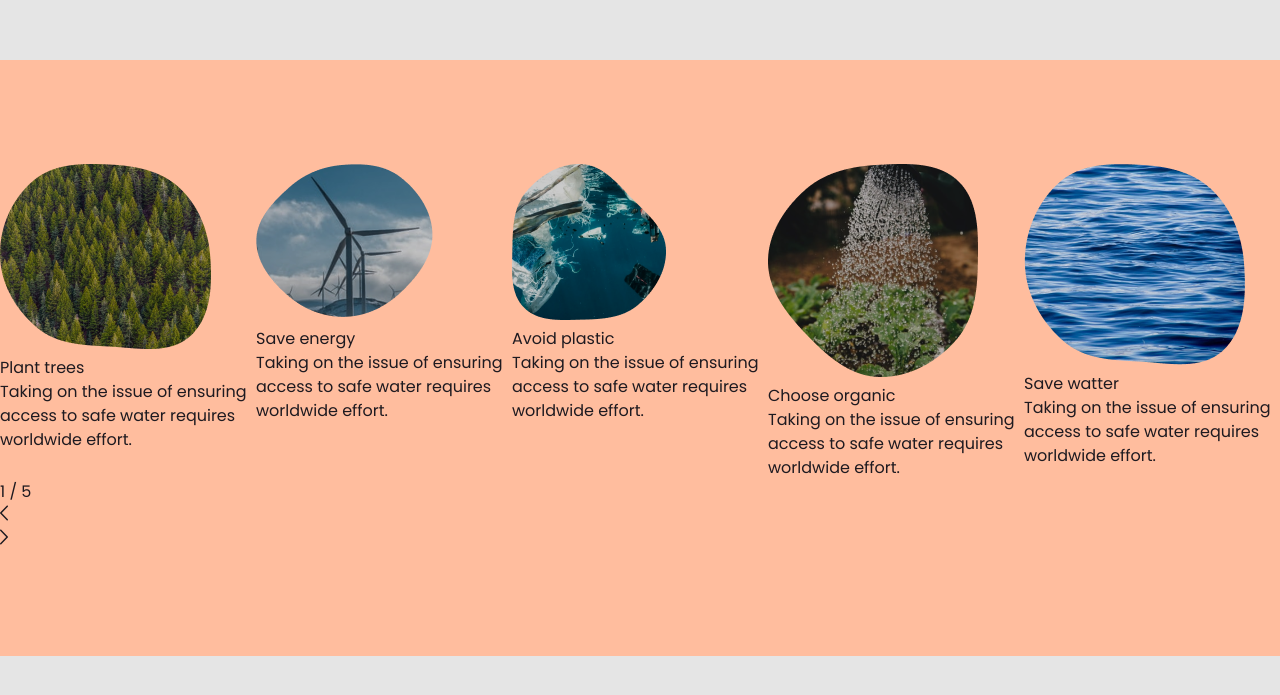
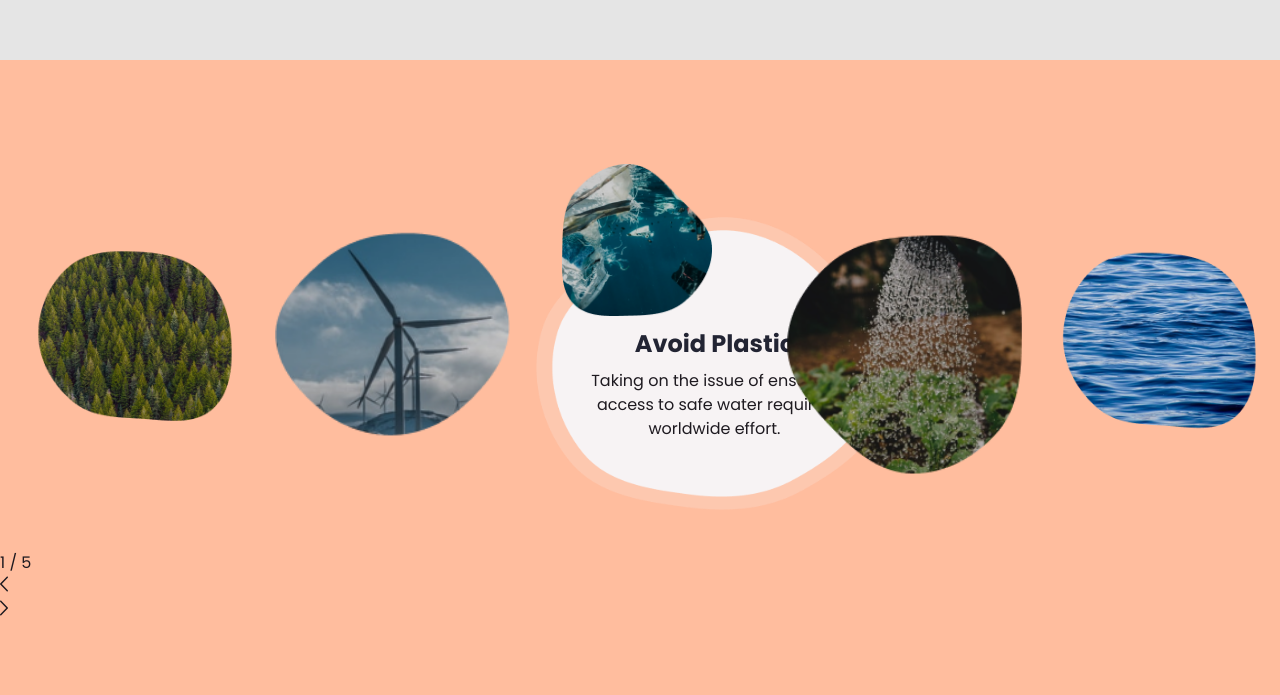
Before and after one commit to MaxWalex/rootz, a React (Create React App) app: page / in a window 1280 px wide. Shown: the part 2902-3597 px from the top of the page. Before the commit the page ends 3558 px from the top, so only its background shows below. Built offline with nearby package versions, Linux system fonts and the light colour scheme.

Commit message:
added section carousel #2

```diff
--- a/src/components/carousel/Carousel.jsx
+++ b/src/components/carousel/Carousel.jsx
@@ -7,6 +7,7 @@ import slide2 from '../../images/slide2.png';
 import slide3 from '../../images/slide3.png';
 import slide4 from '../../images/slide4.png';
 import slide5 from '../../images/slide5.png';
+import slideBg from '../../images/slideBg.png';
 
 import 'swiper/css';
 import './carousel.scss';
@@ -73,8 +74,11 @@ function Carousel() {
                                 <img src={img} />
                             </div>
                             <div className='swiper_slide-desc'>
-                                <p>{name}</p>
-                                <p>{text}</p>
+                                <div className='swiper_slide-desc_block'>
+                                    <h3 className='main_title'>{name}</h3>
+                                    <p>{text}</p>
+                                </div>
+                                <img src={slideBg} />
                             </div>
                         </SwiperSlide>
             })}
--- a/src/components/carousel/carousel.scss
+++ b/src/components/carousel/carousel.scss
@@ -1,4 +1,71 @@
 .carousel {
     background: #FFBD9E;
     padding: 104px 0;
+
+    .swiper_slide-desc {
+        transition: 0.4s;
+        position: absolute;
+        top: 0;
+        opacity: 0;
+        z-index: -1;
+    }
+
+    .swiper-wrapper {
+        padding: 50px 0;
+    }
+
+    .swiper-slide {
+        transition: 0.4s;
+        transform: scale(0.7);
+
+        &.swiper-slide-next,
+        &.swiper-slide-prev {
+            transform: scale(0.85);
+        }
+        &.swiper-slide-active {
+            transform: scale(1);
+            position: relative;
+
+            .swiper_slide-img {
+                transition: 0.4s;
+                position: absolute;
+                left: 50px;
+                top: -50px;
+                z-index: 1;
+                img {
+                    width: 150px;
+                }
+            }
+
+            .swiper_slide-desc {
+                z-index: 0;
+                opacity: 1;
+                top: -30px;
+                img {
+                    width: 405px;
+                }
+                &_block {
+                    position: absolute;
+                    bottom: 110px;
+                    text-align: center;
+                    max-width: 280px;
+                    width: 100%;
+                    left: 50%;
+                    transform: translateX(-50%);
+                    h3 {
+                        font-size: 24px;
+                        line-height: 34px;
+                        margin-bottom: 8px;
+                    }
+                }
+            }
+        }
+    }
+
+    .swiper_slide-img img {
+        width: 276px;
+    }
+    .swiper_slide-desc {
+
+    }
 }
--- a/src/components/getStarted/getStarted.scss
+++ b/src/components/getStarted/getStarted.scss
@@ -29,13 +29,20 @@
             border-bottom: 1px solid rgba(30, 26, 32,0.2);
             padding-bottom: 32px;
             &_content {
-                transition: 0.6s;
+                // transition: 0.6s;
+                // visibility: hidden;
+                font-size: 16px;
+                // opacity: 0;
+                // height: 0;
+                // overflow: hidden;
+                // margin: 0;
+                padding:0;
+                margin:auto;
                 visibility: hidden;
-                font-size: 16px;
-                opacity: 0;
-                height: 0;
+                height:0;
                 overflow:hidden;
-                margin: 0;
+                opacity:0;
+                transition:all 0.4s linear;
             }
             & + .get_started-item {
                 padding-top: 32px;
@@ -74,11 +81,11 @@
 
             &.opened {
                 .get_started-item_content {
-                    opacity: 1;
+                    padding-top:10px;
+                    visibility: visible;
                     height:auto;
-                    margin-top: 16px;
-                    visibility: visible;
-                    overflow:visible;
+                    overflow:none;
+                    opacity:1;
                 }
                 .get_started-item_top-btn {
                     &::after {
```
Also changed, not shown: src/images/slideBg.png (added).
